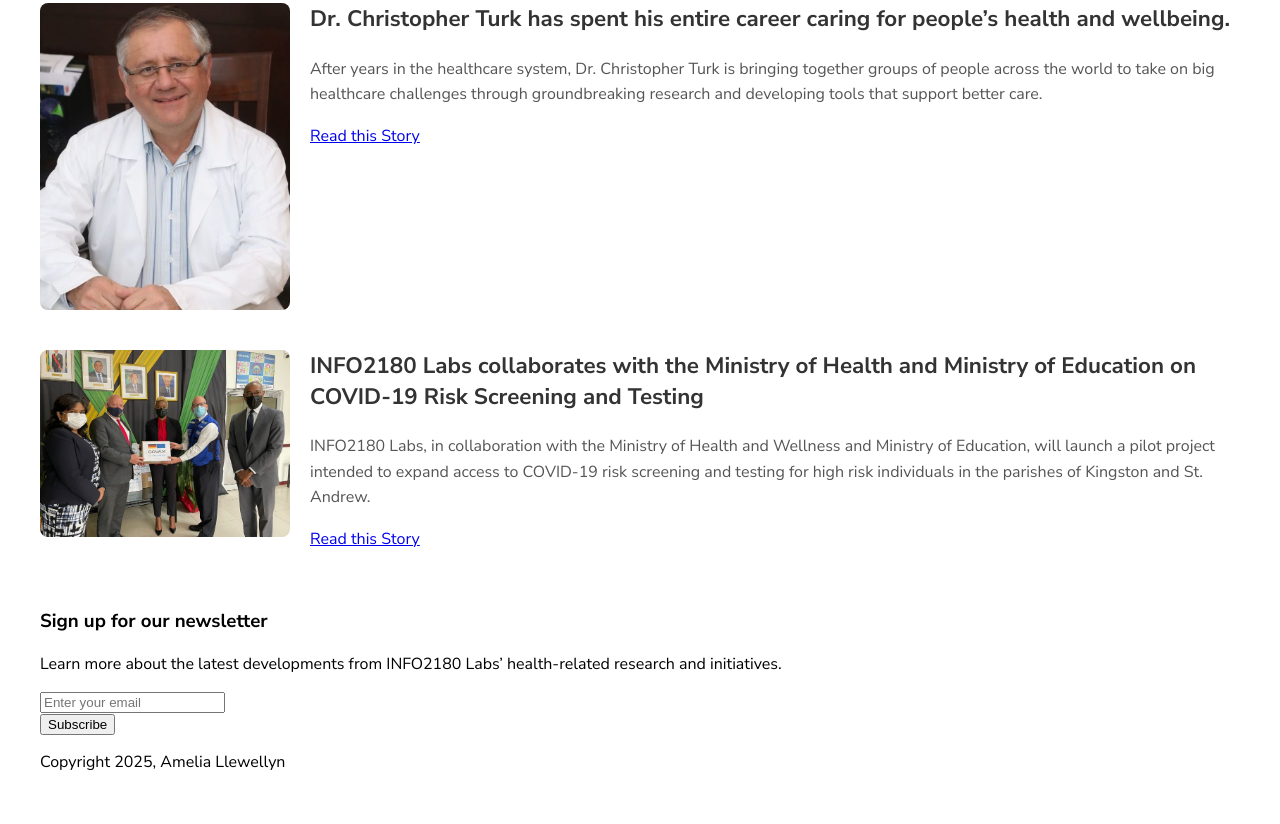
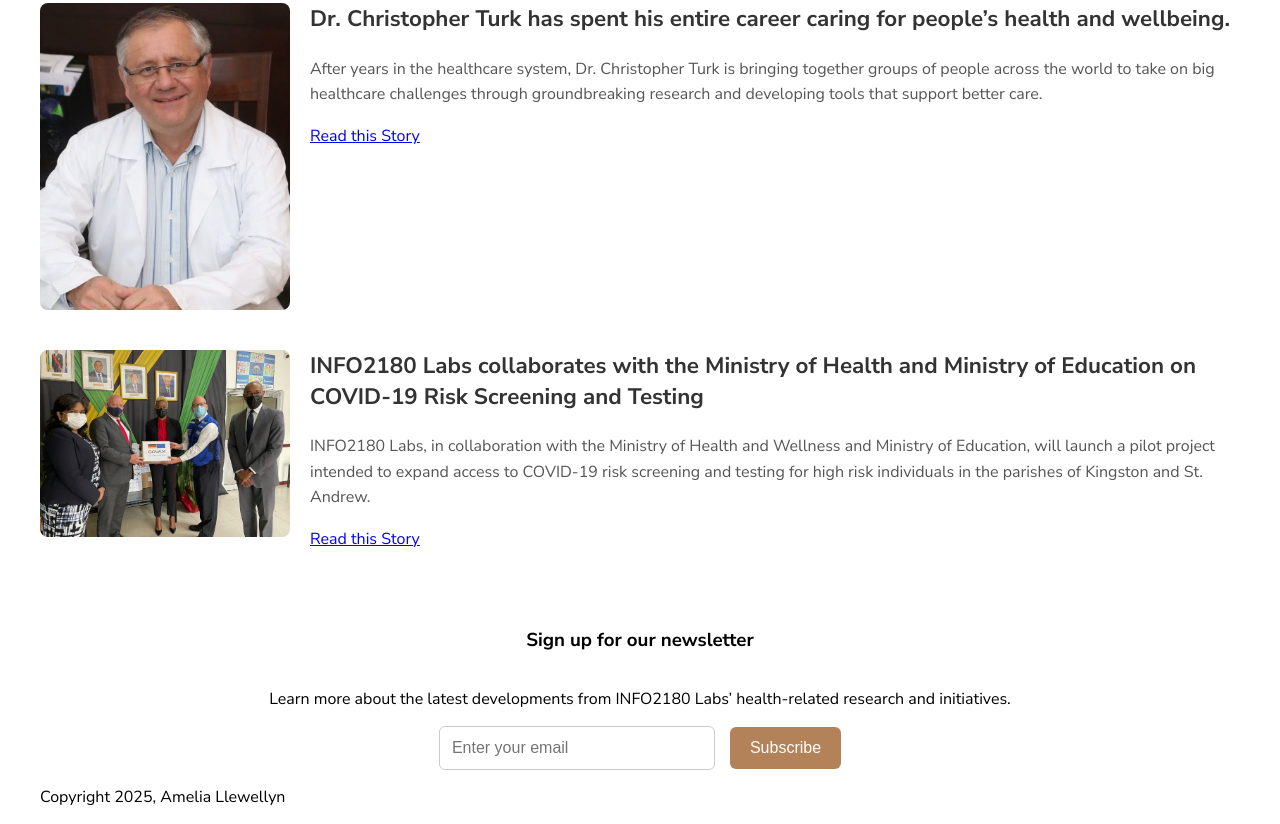
Before and after one commit to MelzScarlet/info2180-project1, a plain HTML site: page index.html in a window 1280 px wide. Shown: the part 1372-2196 px from the top of the page. Before the commit the page ends 2161 px from the top, so only its background shows below. Drawn offline with Linux system fonts and the light colour scheme; a web font is replaced by a local one.

Commit message:
Edited newsletter section

```diff
--- a/styles.css
+++ b/styles.css
@@ -175,3 +175,40 @@
     line-height: 1.6;
     color: #555;
 }
+
+.newsletter .container {
+    text-align: center;
+    display: flex;
+    flex-direction: column;
+    align-items: center;
+}
+
+.newsletter form {
+    display: flex;
+    justify-content: center;
+    align-items: center;
+    gap: 15px;
+}
+
+.newsletter input[type="email"] {
+    padding: 12px;
+    font-size: 1rem;
+    width: 250px;
+    border-radius: 6px;
+    border: 1px solid #ccc;
+}
+
+.newsletter .btn {
+    padding: 12px 20px;
+    background-color: rgb(180, 130, 88);
+    color: white;
+    border: none;
+    border-radius: 6px;
+    font-size: 1rem;
+    cursor: pointer;
+}
+
+.newsletter .btn:hover{
+    background-color: bisque;
+    color: #000;
+}
```
